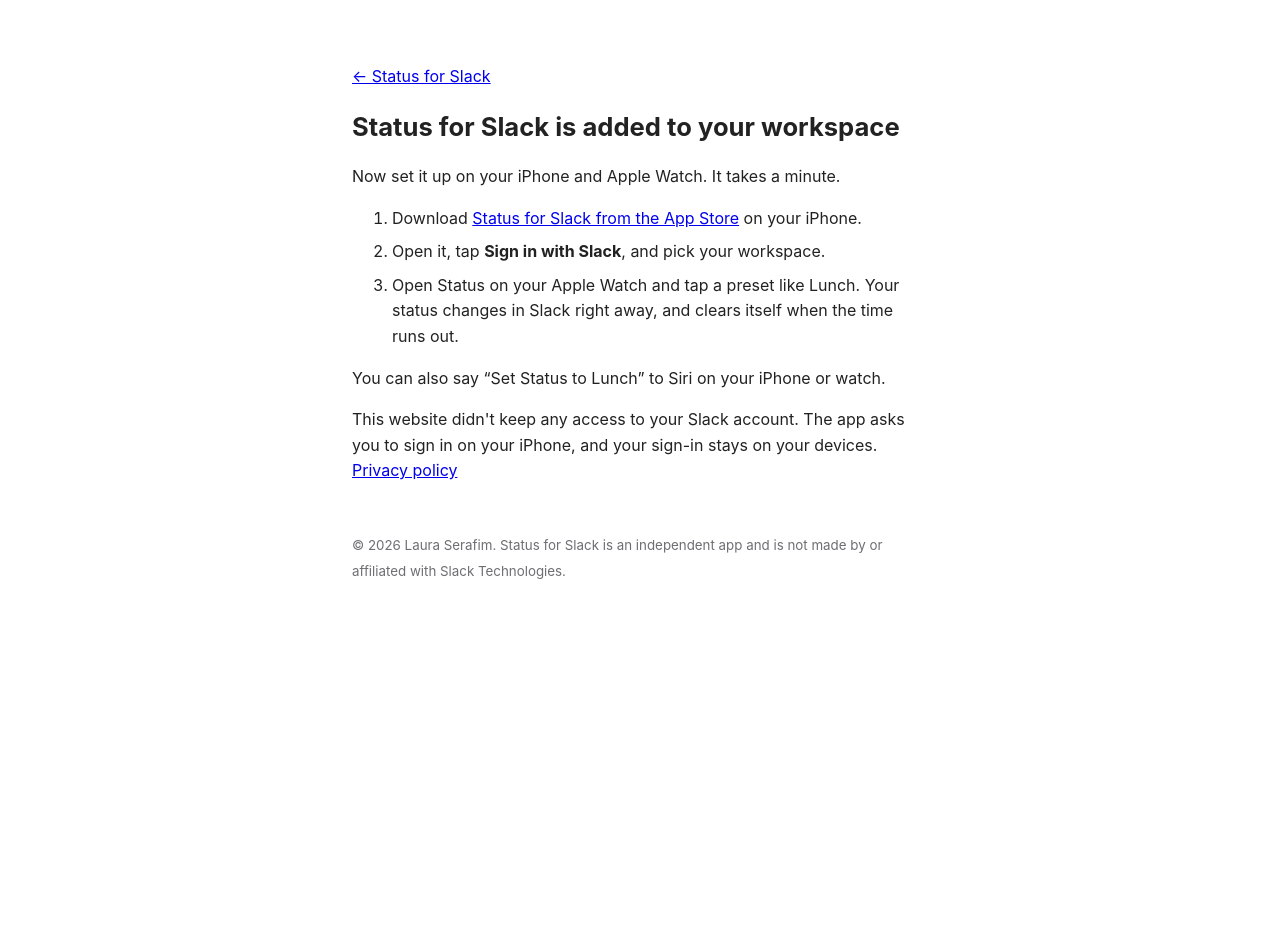
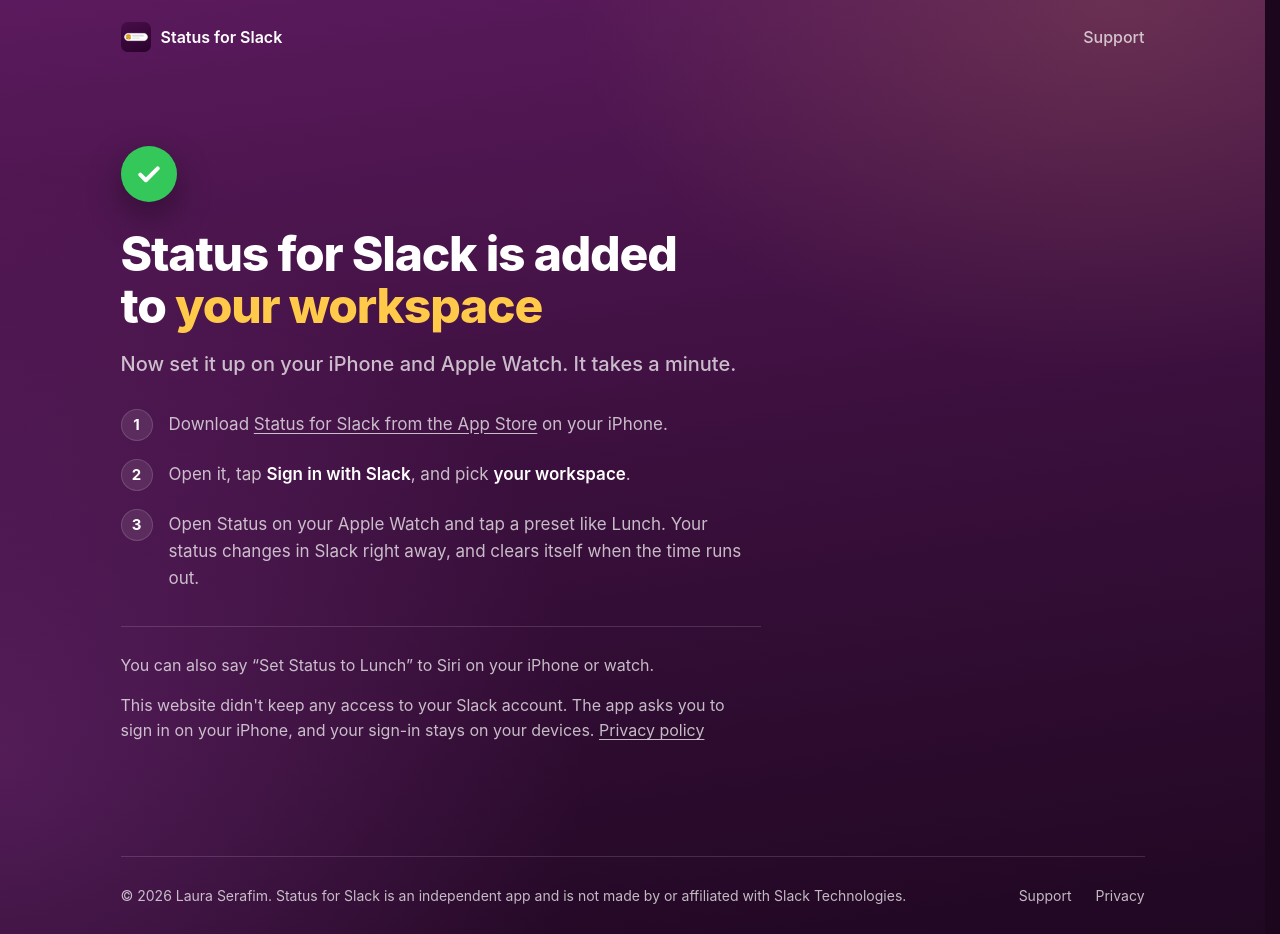
Before and after one commit to LauraBeatris/slack-status-watch, a website: page web/public/installed.html in a window 1280 px wide. Before the commit the page ends 800 px from the top, so only its background shows below. Drawn offline with Linux system fonts and the light colour scheme.

Commit message:
Restyle the reading pages and polish the site's motion (#3)
* Give the support, privacy and install pages the landing page's look

They were unstyled black-on-white pages, so every link out of the
landing page was a hard cut from dark purple to white. They now share
its header, footer, background, type and tokens through pages.css. The
landing page keeps its CSS inline, so the shared pieces are copies. The
body copy is unchanged, the privacy policy included.

After a finished install, a tick draws itself the way the one on the
watch does, then the steps arrive in reading order. A failed install is
marked on <html> before the stylesheet loads, so it can never paint or
animate the success tick, and nothing on that state animates.

The pages opt in to cross-document view transitions and their links dim
under a finger. A passive touchstart listener is there because iPhone
Safari only holds :active during a touch where something listens for
touches.

* Dissolve between pages and answer every tap on the landing page

- Opt in to cross-document view transitions. The header and background
  match the other pages, so moving between them is a 200ms cross-fade.
- Tapping the preset that was already set did nothing you could see.
  Any tap now wipes and redraws the pill's tick, after the watch's, and
  a second tap on the same preset redraws the row's tick first.
- iPhone Safari never rendered the pressed state of the App Store
  button or the links, because nothing listened for touches outside the
  watch. A passive touchstart listener fixes that.
- The Add to Slack badge scales on press, text links dim under a finger
  and brighten on hover, and the App Store button darkens as well as
  scaling, so it still responds with reduced motion on.
- scrollbar-gutter keeps the header from shifting between a long page
  and a short one.

```diff
--- a/web/public/installed.html
+++ b/web/public/installed.html
@@ -1,18 +1,35 @@
 <!doctype html>
 <html lang="en">
+<head>
 <meta charset="utf-8">
-<meta name="viewport" content="width=device-width, initial-scale=1">
+<meta name="viewport" content="width=device-width, initial-scale=1, viewport-fit=cover">
+<title>Added to Slack · Status for Slack</title>
 <meta name="robots" content="noindex">
+<meta name="color-scheme" content="dark">
+<meta name="theme-color" content="#521755">
 <link rel="icon" type="image/png" sizes="64x64" href="/favicon.png">
 <link rel="apple-touch-icon" href="/apple-touch-icon.png">
-<title>Added to Slack · Status for Slack</title>
-<style>body{font-family:-apple-system,system-ui,sans-serif;max-width:36rem;margin:4rem auto;padding:0 1rem;line-height:1.6;color:#222}h1{font-size:1.6rem;line-height:1.25}h2{font-size:1.1rem;margin-top:2rem}li{margin-bottom:.5rem}.button{display:inline-block;margin-top:.5rem;padding:.6rem 1.2rem;border-radius:999px;background:#3f1243;color:#fff;font-weight:600;text-decoration:none}footer{margin-top:3rem;color:#6e6e73}[hidden]{display:none}</style>
-<p><a href="/">&larr; Status for Slack</a></p>
+<!-- Runs before the stylesheet so a failed install can never paint, or animate, the success tick -->
+<script>if (new URLSearchParams(location.search).get("error")) document.documentElement.dataset.install = "failed";</script>
+<link rel="stylesheet" href="/pages.css">
+</head>
+<body>
 
+<header class="wrap site-header">
+  <a class="brand" href="/">
+    <img src="/apple-touch-icon.png" width="30" height="30" alt="">
+    Status for Slack
+  </a>
+  <nav aria-label="Site"><a href="/support">Support</a></nav>
+</header>
+
+<main class="wrap">
+  <div class="doc">
     <section id="success">
+      <div class="badge" aria-hidden="true"><svg viewBox="0 0 24 24"><path d="M5 12.5l4.5 4.5L19 7.5"/></svg></div>
       <h1>Status for Slack is added to <span data-workspace>your workspace</span></h1>
       <p>Now set it up on your iPhone and Apple Watch. It takes a minute.</p>
-  <ol>
+      <ol class="steps">
         <li>Download <a href="https://apps.apple.com/app/id6826875571">Status for Slack from the App Store</a> on your iPhone.</li>
         <li>Open it, tap <strong>Sign in with Slack</strong>, and pick <span data-workspace>your workspace</span>.</li>
         <li>Open Status on your Apple Watch and tap a preset like Lunch. Your status changes in Slack right away, and clears itself when the time runs out.</li>
@@ -27,10 +44,23 @@
       <p><a class="button" href="https://status-for-slack.vercel.app/api/slack/install">Try again</a></p>
       <p>Still stuck? Email <a href="mailto:support@laurabeatris.com">support@laurabeatris.com</a> and include the error code above. <a href="/support">More help</a></p>
     </section>
+  </div>
+</main>
 
-<footer><p><small>&copy; 2026 Laura Serafim. Status for Slack is an independent app and is not made by or affiliated with Slack Technologies.</small></p></footer>
+<footer class="wrap">
+  <div class="site-footer">
+    <p>&copy; 2026 Laura Serafim. Status for Slack is an independent app and is not made by or affiliated with Slack Technologies.</p>
+    <ul>
+      <li><a href="/support">Support</a></li>
+      <li><a href="/privacy">Privacy</a></li>
+    </ul>
+  </div>
+</footer>
 
 <script>
+  /* iPhone Safari only holds :active under a finger where something listens for touches. Without this the button and links never show their pressed state on a phone */
+  document.addEventListener("touchstart", () => {}, { passive: true });
+
   const params = new URLSearchParams(location.search);
   const error = params.get("error");
   const workspace = (params.get("workspace") || "").trim();
@@ -49,4 +79,5 @@
     document.querySelectorAll("[data-workspace]").forEach((el) => { el.textContent = workspace; });
   }
 </script>
+</body>
 </html>
--- /dev/null
+++ b/web/public/pages.css
@@ -0,0 +1,151 @@
+/*
+ The pages people read: support, privacy and the install confirmation.
+ The landing page keeps its CSS inline so it paints in one request, which makes the
+ tokens, header, footer and button below copies of the ones in index.html. Change both
+ */
+:root {
+  --bg: #1c061e;
+  --accent: #ffc94a;
+  --text: #fff;
+  --muted: rgba(255, 255, 255, .72);
+  --faint: rgba(255, 255, 255, .5);
+  --line: rgba(255, 255, 255, .14);
+  --glass: rgba(255, 255, 255, .09);
+  --rounded: ui-rounded, -apple-system, system-ui, "Segoe UI", sans-serif;
+  --gutter: clamp(20px, 5vw, 48px);
+  --ease-out: cubic-bezier(0.23, 1, 0.32, 1);
+}
+
+*, *::before, *::after { box-sizing: border-box; }
+/* The gutter keeps the header where it was when a short page has no scrollbar */
+html { -webkit-text-size-adjust: 100%; scrollbar-gutter: stable; }
+body {
+  display: flex; flex-direction: column; min-height: 100vh; min-height: 100dvh;
+  margin: 0;
+  font-family: -apple-system, system-ui, "Segoe UI", Roboto, sans-serif;
+  line-height: 1.5;
+  color: var(--text);
+  background:
+    radial-gradient(900px 620px at 88% 0, rgba(255, 201, 74, .14), transparent 60%),
+    radial-gradient(900px 900px at 0 760px, rgba(150, 60, 160, .34), transparent 65%),
+    linear-gradient(172deg, #5b1a5d 0, #3a0f3c 560px, var(--bg) 1180px);
+  background-color: var(--bg);
+  background-repeat: no-repeat;
+  -webkit-font-smoothing: antialiased;
+  -webkit-tap-highlight-color: transparent;
+}
+h1, h2, p, ul, ol { margin: 0; }
+a { color: inherit; }
+:focus-visible { outline: 2px solid var(--accent); outline-offset: 3px; border-radius: 6px; }
+
+/* Moving between pages is a dissolve, not a cut. They share a header and a background, so only the words change */
+@view-transition { navigation: auto; }
+::view-transition-group(root) { animation-duration: 200ms; }
+
+.wrap { width: 100%; max-width: 1120px; margin-inline: auto; padding-inline: var(--gutter); }
+main { flex: 1; }
+
+/* Header */
+.site-header { display: flex; align-items: center; justify-content: space-between; padding-block: 22px; }
+.brand { display: inline-flex; align-items: center; gap: 10px; font-weight: 600; text-decoration: none; }
+.brand img { border-radius: 22.5%; }
+.site-header nav a { color: var(--muted); text-decoration: none; font-weight: 500; padding: 8px 0; }
+.site-header nav a[aria-current] { color: var(--text); }
+
+/* Touch gets no hover and the tap highlight is off, so a pressed link dims at once and eases back */
+.brand, .site-header nav a, .site-footer a, .doc a:not(.button) { transition: opacity 200ms ease, color 150ms ease; }
+.brand:active, .site-header nav a:active, .site-footer a:active, .doc a:not(.button):active { opacity: .6; transition: opacity 0s, color 150ms ease; }
+
+/* The page itself. Error codes and workspace names can be one long word, so anything may break */
+.doc {
+  max-width: 40rem; padding-block: clamp(28px, 6vw, 72px) clamp(64px, 9vw, 112px);
+  color: var(--muted); font-size: 1.0625rem; line-height: 1.6; overflow-wrap: break-word;
+}
+.doc h1 {
+  font-family: var(--rounded);
+  font-size: clamp(2rem, 5.2vw, 3rem);
+  line-height: 1.08; font-weight: 800; letter-spacing: -.025em;
+  color: var(--text); text-wrap: balance;
+}
+.doc h1 + p { margin-top: 18px; font-size: clamp(1.125rem, 1.7vw, 1.25rem); line-height: 1.45; font-weight: 500; text-wrap: pretty; }
+.doc h2 { margin-top: 48px; font-family: var(--rounded); font-size: 1.375rem; line-height: 1.2; font-weight: 700; letter-spacing: -.01em; color: var(--text); }
+.doc p, .doc ul, .doc ol { margin-top: 14px; }
+.doc p { text-wrap: pretty; }
+.doc ul, .doc ol { padding-left: 1.3em; }
+.doc li + li { margin-top: 8px; }
+.doc strong { font-weight: 600; color: var(--text); }
+.doc code { padding: .15em .4em; border-radius: 6px; background: var(--glass); font: .875em ui-monospace, SFMono-Regular, Menlo, monospace; color: var(--text); }
+.doc a:not(.button) { text-underline-offset: 3px; }
+
+.button {
+  display: inline-flex; align-items: center; height: 52px; padding-inline: 28px;
+  border-radius: 999px; background: #fff; color: #1d1d1f;
+  font-size: 1.0625rem; font-weight: 600; text-decoration: none; white-space: nowrap;
+  box-shadow: 0 12px 32px rgba(0, 0, 0, .3);
+  transition: transform 160ms var(--ease-out), background-color 150ms ease;
+}
+.button:active { transform: scale(.97); background: #e9e1ea; }
+
+/* Install confirmation. The first script in the page marks a failed install on <html> before anything paints */
+[data-install="failed"] #success, :root:not([data-install="failed"]) #failure { display: none; }
+[data-install="failed"] #failure { display: block; }
+/* The workspace name takes the accent the landing headline gives "on your wrist", and stays in one piece when it fits */
+.doc h1 [data-workspace] { display: inline-block; max-width: 100%; color: var(--accent); }
+.doc .steps [data-workspace] { font-weight: 600; color: var(--text); }
+.doc .button { margin-top: 12px; }
+
+.badge { display: grid; place-items: center; width: 56px; height: 56px; margin-bottom: 26px; border-radius: 50%; background: #34c759; box-shadow: 0 14px 34px rgba(0, 0, 0, .35); }
+.badge svg { width: 30px; height: 30px; fill: none; stroke: #fff; stroke-width: 3.2; stroke-linecap: round; stroke-linejoin: round; clip-path: inset(0); }
+
+.doc .steps { display: grid; gap: 18px; margin-top: 30px; padding: 0; list-style: none; counter-reset: step; }
+.doc .steps li { position: relative; min-height: 32px; margin: 0; padding: 2px 0 0 48px; counter-increment: step; }
+.doc .steps li::before {
+  content: counter(step);
+  position: absolute; left: 0; top: 0;
+  display: grid; place-items: center; width: 32px; height: 32px;
+  border-radius: 50%; background: var(--glass); border: 1px solid var(--line);
+  font: 700 .9375rem/1 var(--rounded); color: var(--text);
+}
+.doc .steps ~ p { font-size: 1rem; }
+.doc .steps + p { margin-top: 34px; padding-top: 26px; border-top: 1px solid var(--line); }
+
+/*
+ Arriving after a finished install is the one moment here worth a beat. The tick draws
+ itself the way the one on the watch does, then what to do next arrives in reading order.
+ The headline is left alone, as on the landing page: it is the line people came to read
+ */
+@keyframes rise { from { opacity: 0; transform: translateY(12px); } }
+@keyframes badge-in { from { opacity: 0; transform: scale(.9); } }
+@keyframes draw { from { clip-path: inset(0 100% 0 0); } }
+@keyframes fade { from { opacity: 0; } }
+.badge { animation: badge-in 500ms var(--ease-out) backwards; }
+.badge svg { animation: draw 400ms var(--ease-out) 180ms backwards; }
+#success h1 + p, .steps li, .steps ~ p { animation: rise 600ms var(--ease-out) backwards; }
+#success h1 + p { animation-delay: 60ms; }
+.steps li:nth-child(1) { animation-delay: 120ms; }
+.steps li:nth-child(2) { animation-delay: 180ms; }
+.steps li:nth-child(3) { animation-delay: 240ms; }
+.steps + p { animation-delay: 300ms; }
+.steps + p + p { animation-delay: 360ms; }
+
+/* Footer. Brighter than the landing page's: a short page leaves it on the purple glow, where --faint is too dim to read */
+.site-footer {
+  display: flex; flex-wrap: wrap; justify-content: space-between; gap: 12px 32px;
+  align-items: center; padding-block: 20px calc(20px + env(safe-area-inset-bottom));
+  border-top: 1px solid var(--line); color: var(--muted); font-size: .875rem;
+}
+.site-footer ul { display: flex; gap: 24px; padding: 0; list-style: none; }
+.site-footer a { display: inline-block; padding-block: 8px; text-decoration: none; }
+
+@media (hover: hover) and (pointer: fine) {
+  .site-header nav a:hover, .site-footer a:hover, .doc a:not(.button):hover { color: #fff; }
+  .button:hover { background: #f3eef4; }
+  .button:active { background: #e9e1ea; }
+}
+
+/* Reduced motion keeps the fades that explain a change and drops the travel */
+@media (prefers-reduced-motion: reduce) {
+  .badge, #success h1 + p, .steps li, .steps ~ p { animation-name: fade; animation-duration: 300ms; }
+  .badge svg { animation: none; }
+  .button:active { transform: none; }
+}
```
Also changed, not shown: web/public/index.html (+69 -9 lines), web/public/privacy.html (+35 -5 lines), web/public/support.html (+35 -5 lines). Lines whose indentation alone changed are shown as unchanged.
